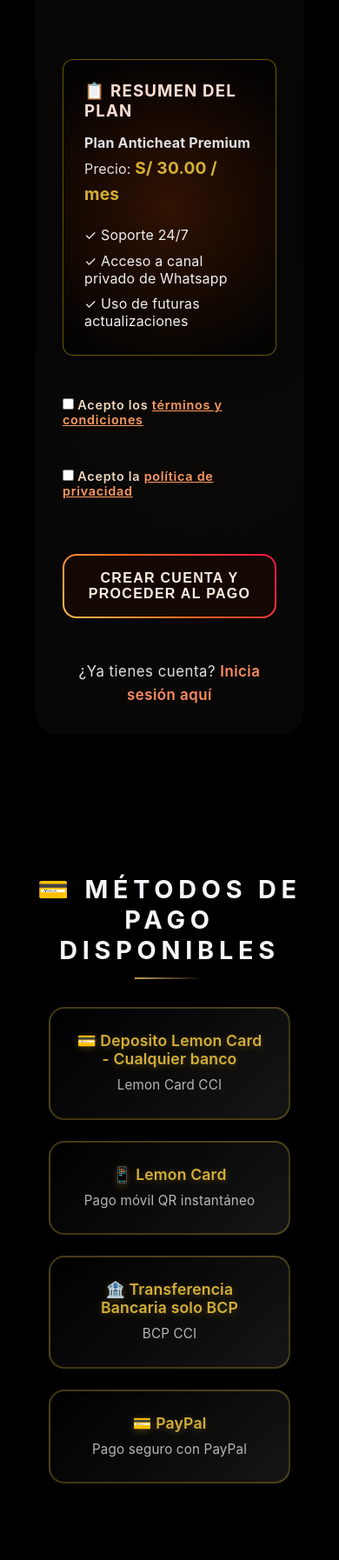
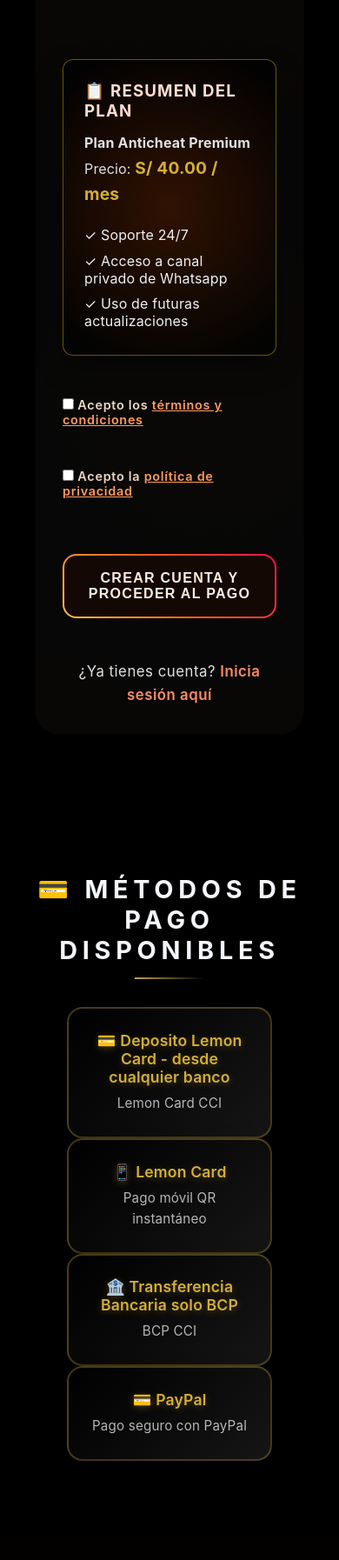
Before and after one commit to NoyerBT/Pagina-Red-Dragon, a PHP site: page /registro.php in a window 390 px wide. Shown: the part 1877-3671 px from the top of the page at 87% size. After the commit the page ends 3557 px from the top, so only its background shows below. Run offline with PHP 8.4, Linux system fonts and the light colour scheme.

Commit message:
noy
actualizacion 2.0 xdd

```diff
--- a/registro.php
+++ b/registro.php
@@ -113,7 +113,7 @@
             <h3>📋 Resumen del Plan</h3>
             <div class="plan-details">
               <p><strong>Plan Anticheat Premium</strong></p>
-              <p>Precio: <span class="price-highlight">S/ 30.00 / mes</span></p>
+              <p>Precio: <span class="price-highlight" id="precio-display">S/ 40.00 / mes</span></p>
               <ul>
                 <li>✓ Soporte 24/7</li>
                 <li>✓ Acceso a canal privado de Whatsapp</li>
@@ -150,9 +150,11 @@
 
   <section class="section" id="metodos-pago">
     <h2>💳 Métodos de Pago Disponibles</h2>
-    <div class="payment-methods">
+    <div class="payment-methods" id="payment-methods-container">
+      <!-- Métodos para Perú -->
+      <div class="payment-methods-peru" id="metodos-peru">
         <div class="payment-card">
-        <h3>💳 Deposito Lemon Card - Cualquier banco </h3>
+          <h3>💳 Deposito Lemon Card - desde cualquier banco </h3>
           <p>Lemon Card CCI</p>
         </div>
         <div class="payment-card">
@@ -168,10 +170,55 @@
           <p>Pago seguro con PayPal</p>
         </div>
       </div>
+      <!-- Métodos para extranjeros (solo PayPal) -->
+      <div class="payment-methods-extranjero" id="metodos-extranjero" style="display: none;">
+        <div class="payment-card">
+          <h3>💳 PayPal</h3>
+          <p>Pago seguro con PayPal</p>
+        </div>
+      </div>
+    </div>
   </section>
 
   <script src="scripts.js"></script>
   <script src="page-animations.js"></script>
   <script src="registro-validation.js"></script>
+  <script>
+    // Función para actualizar métodos de pago y precio según el país
+    function actualizarMetodosPago() {
+      const paisSelect = document.getElementById('pais');
+      const pais = paisSelect.value;
+      const metodosPeru = document.getElementById('metodos-peru');
+      const metodosExtranjero = document.getElementById('metodos-extranjero');
+      const precioDisplay = document.getElementById('precio-display');
+
+      if (pais === 'PE') {
+        // Usuario de Perú - mostrar todos los métodos y precio en soles
+        metodosPeru.style.display = 'grid';
+        metodosExtranjero.style.display = 'none';
+        precioDisplay.textContent = 'S/ 40.00 / mes';
+      } else if (pais && pais !== '') {
+        // Usuario extranjero - solo PayPal y precio en dólares
+        metodosPeru.style.display = 'none';
+        metodosExtranjero.style.display = 'grid';
+        precioDisplay.textContent = '$ 12.00 / mes';
+      } else {
+        // Sin país seleccionado - mostrar métodos de Perú por defecto
+        metodosPeru.style.display = 'grid';
+        metodosExtranjero.style.display = 'none';
+        precioDisplay.textContent = 'S/ 40.00 / mes';
+      }
+    }
+
+    // Agregar evento al selector de país
+    document.addEventListener('DOMContentLoaded', function() {
+      const paisSelect = document.getElementById('pais');
+      if (paisSelect) {
+        paisSelect.addEventListener('change', actualizarMetodosPago);
+        // Inicializar al cargar la página
+        actualizarMetodosPago();
+      }
+    });
+  </script>
 </body>
 </html>
--- a/styles.css
+++ b/styles.css
@@ -2622,6 +2622,17 @@
   padding: 0 2rem;
 }
 
+/* Cuando solo hay un método de pago (extranjeros) */
+.payment-methods-extranjero {
+  display: grid;
+  grid-template-columns: 1fr;
+  gap: 1.5rem;
+  margin: 2rem auto;
+  max-width: 300px;
+  justify-items: center;
+  padding: 0 2rem;
+}
+
 .payment-card {
   background: linear-gradient(135deg, rgba(0, 0, 0, 0.7) 0%, rgba(30, 30, 30, 0.7) 100%);
   border: 2px solid rgba(212, 175, 55, 0.3);
@@ -2678,12 +2689,24 @@
     grid-template-columns: repeat(2, 1fr);
     max-width: 800px;
   }
+
+  .payment-methods:has(.payment-card:only-child),
+  .payment-methods-extranjero {
+    grid-template-columns: 1fr;
+    max-width: 300px;
+  }
 }
 
 @media (max-width: 768px) {
   .payment-methods {
     grid-template-columns: 1fr;
     max-width: 400px;
+  }
+
+  .payment-methods:has(.payment-card:only-child),
+  .payment-methods-extranjero {
+    grid-template-columns: 1fr;
+    max-width: 300px;
   }
 }
 
```
Also changed, not shown: anticheats.php (+20 -3 lines), pago.php (+11 -2 lines). Lines whose indentation alone changed are shown as unchanged.
